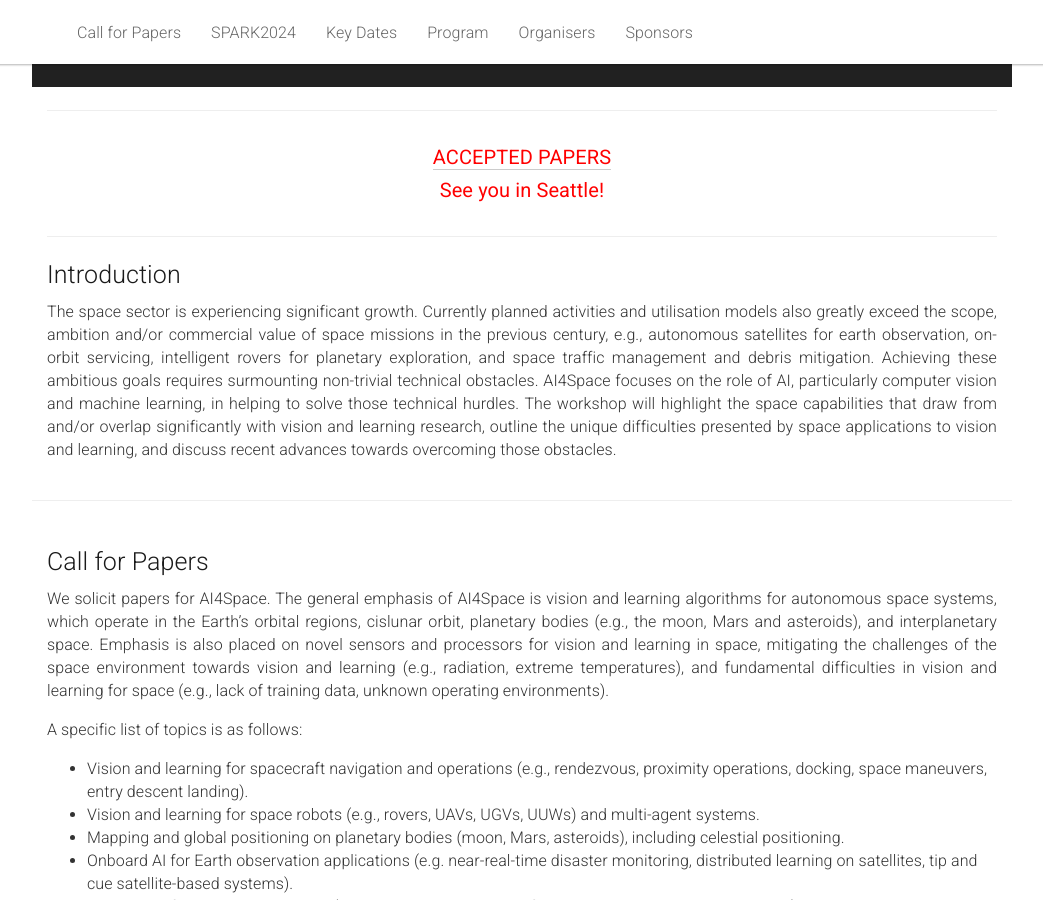
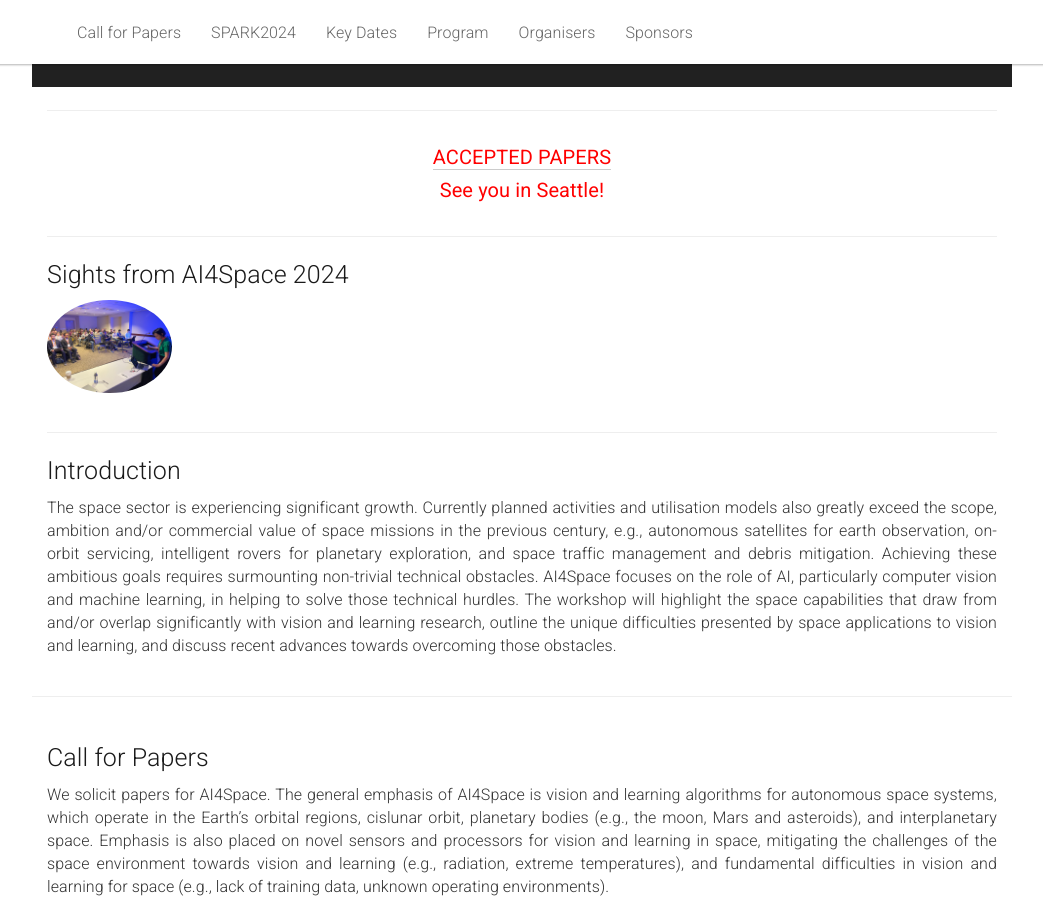
Before and after one commit to AIforSpace/2024, a Jekyll site: the page built from _pages/home.md, in a window 1280 px wide and 900 px high, scrolled down 325 px. Shown: the whole window, without its empty margins (118-1161 px from the left). Built offline with Jekyll 4.4.1, drawn with Linux system fonts in a browser that asks for light colours.

Commit message:
Update home.md

```diff
--- a/_pages/home.md
+++ b/_pages/home.md
@@ -33,6 +33,21 @@ acknowledgements: ""
   <div class="col-xs-12">
     <h5 style="color:red"><center><a href="#papers">ACCEPTED PAPERS</a></center></h5>
     <h5 style="color:red"><center>See you in Seattle!</center></h5>
+  </div>
+</div>
+
+<hr>
+
+<div class="row">
+  <div class="col-xs-12">
+    <h2>Sights from AI4Space 2024</h2>
+  </div>
+</div>
+<div class="row">
+  <div class="col-xs-12">
+        <p>
+          <img class="people-pic" src="{{ "/static/img/seattle/presentations.jpeg" | prepend:site.baseurl }}">
+        </p>
   </div>
 </div>
 
```
